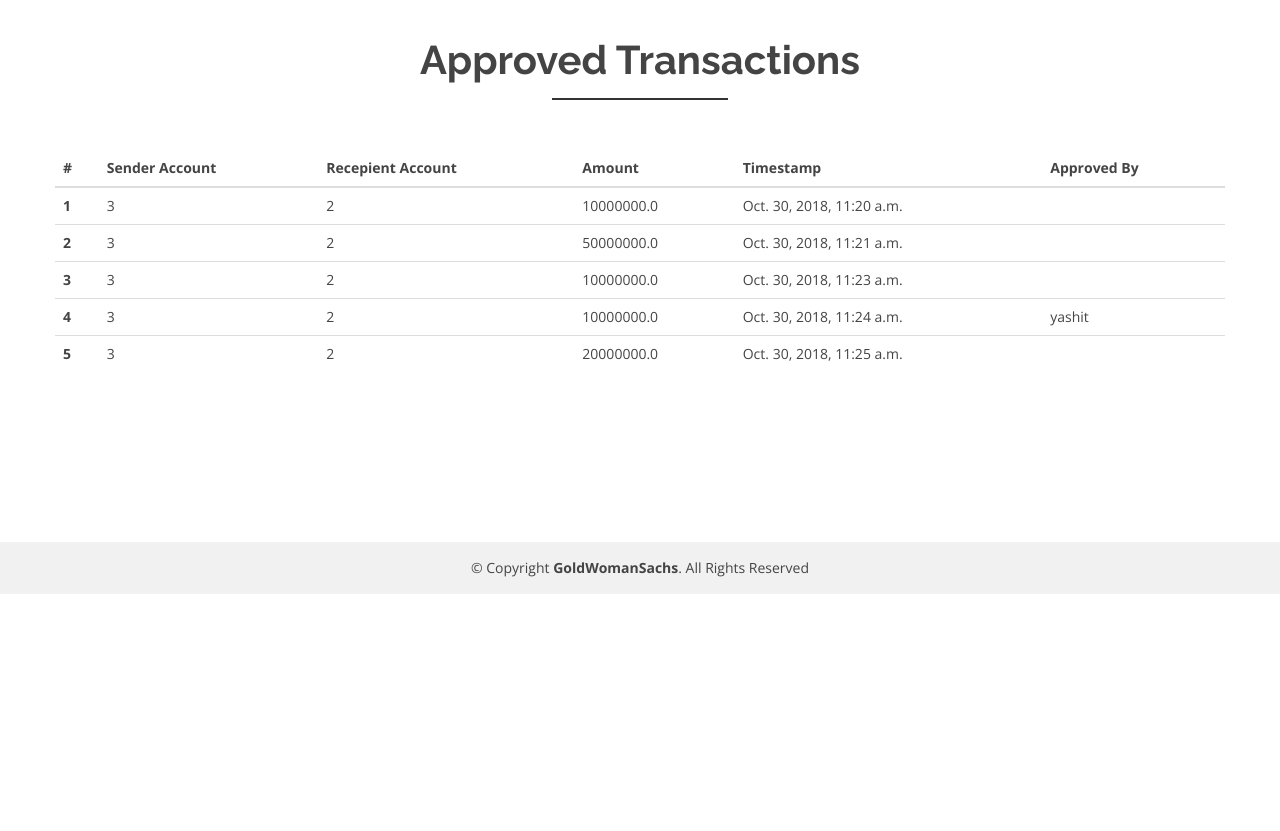
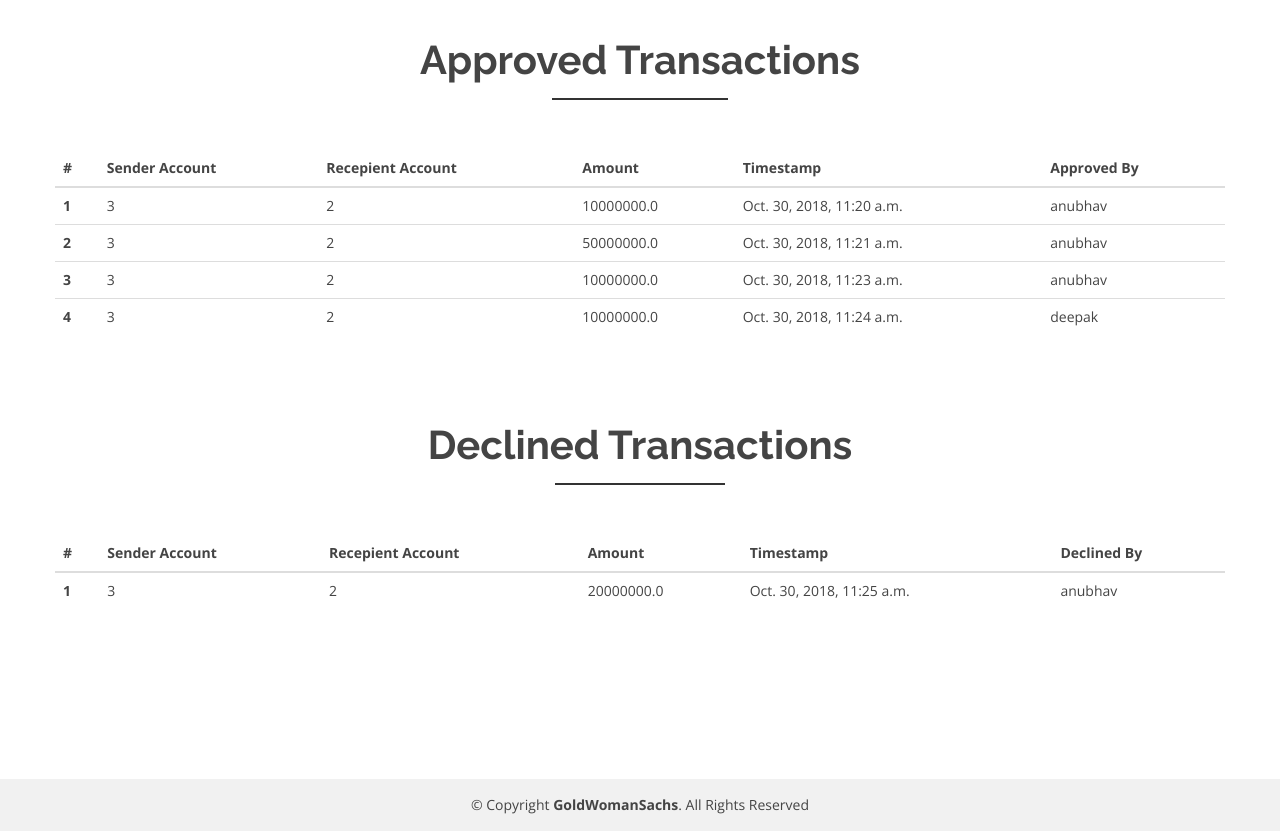
Before and after one commit to achaudhary997/Secure_Banking_System, a Django app: page /manage_transaction.php in a window 1280 px wide. Shown: the part 487-1318 px from the top of the page. Before the commit the page ends 1081 px from the top, so only its background shows below. Run offline with Django 3.2, Linux system fonts and the light colour scheme; a user stored in the database is signed in; data comes from the database, SQL or seed files in the repository; both versions use the stored data as it was after the commit; some libraries are stand-ins or nearby versions.

Commit message:
fixed multiple accounts glitch for reloading. Fixed inheritence issue wrt approval/decline status. Added a separate table for declined transactions

```diff
--- a/website/forms.py
+++ b/website/forms.py
@@ -47,22 +47,23 @@ class TransactionForm(forms.Form):
     user_accounts = forms.CharField(widget=forms.Select(
         choices=SEARCH_CHOICES))
 
-
-    def clean(self):
+    def clean_acc_num(self):
         acc_num = self.cleaned_data['acc_num']
         if acc_num:
             if acc_num <= 0:
-                # print ("HEREINVALID")
                 raise forms.ValidationError("Invalid Account Number.")
         else:
             raise forms.ValidationError("Enter Account Number.")
         return acc_num
 
-    # def clean(self):
-    #     transaction = self.cleaned_data
-    #     if Account.objects.get(acc_number=transaction['acc_num']) is None:
-    #         raise forms.ValidationError("Invalid Form")
-    #     return transaction
+    def clean(self):
+        transaction = self.cleaned_data
+        try:
+            recipientAccount = Account.objects.get(
+                acc_number=transaction['acc_num'])
+        except:
+            raise forms.ValidationError("Account doesn't exist.")
+        return transaction
 
 
 class RegisterForm(forms.ModelForm):
--- a/website/models.py
+++ b/website/models.py
@@ -103,7 +103,7 @@ class Transaction(models.Model):
     sender = models.ForeignKey(User, on_delete=models.CASCADE, related_name="sender")
     sender_account = models.ForeignKey(Account, on_delete=models.CASCADE, related_name="sender_account")
     recipient_account = models.ForeignKey(Account, on_delete=models.CASCADE, related_name="account")
-    signator = models.ForeignKey(Employee, on_delete=models.CASCADE, related_name="signator") # change to integer and add sys manager signator
+    signator = models.ForeignKey(User, on_delete=models.CASCADE, related_name="signator") # change to integer and add sys manager signator
     timestamp = models.DateTimeField(auto_now_add=True)
     is_validated = models.IntegerField(default=0)
     transaction_mode = models.CharField(default="debit", max_length=20)
--- a/website/templates/website/manage_transactions.html
+++ b/website/templates/website/manage_transactions.html
@@ -105,7 +105,7 @@
                                     <td>{{ transaction.recipient_account.acc_number }}</td>
                                     <td>{{ transaction.amount }}</td>
                                     <td>{{ transaction.timestamp }}</td>
-                                    <td>{{ transaction.signator.user.username }}</td>
+                                    <td>{{ transaction.signator.username }}</td>
                                 </tr>
                             {% endfor %}
                         </tbody>
@@ -120,6 +120,49 @@
                     </div>
                 </div>
             {% endif %}
+             {% if declined_transactions %}
+            <div class="row" style="margin-top: 70px">
+                <div class="col-md-12 col-sm-12 col-xs-12">
+                    <div class="section-headline text-center">
+                        <h2>Declined Transactions</h2>
+                    </div>
+                </div>
+            </div>
+            <div class="row">
+                <table class="table">
+                    <thead>
+                        <tr>
+                            <th scope="col">#</th>
+                            <th scope="col">Sender Account</th>
+                            <th scope="col">Recepient Account</th>
+                            <th scope="col">Amount</th>
+                            <th scope="col">Timestamp</th>
+                            <th scope="col">Declined By</th>
+                        </tr>
+                    </thead>
+                    <tbody>
+                        {% for transaction in declined_transactions %}
+                        <tr>
+                            <th scope="row">{{ forloop.counter }}</th>
+                            <td>{{ transaction.sender_account.acc_number }}</td>
+                            <td>{{ transaction.recipient_account.acc_number }}</td>
+                            <td>{{ transaction.amount }}</td>
+                            <td>{{ transaction.timestamp }}</td>
+                            <td>{{ transaction.signator.username }}</td>
+                        </tr>
+                        {% endfor %}
+                    </tbody>
+                </table>
+            </div>
+            {% else %}
+            <div class="row" style="margin-top: 100px">
+                <div class="col-md-12 col-sm-12 col-xs-12">
+                    <div class="section-headline text-center">
+                        <h2>No Declined Transactions</h2>
+                    </div>
+                </div>
+            </div>
+            {% endif %}
         </div>
     </div>
 </div>
--- a/website/views.py
+++ b/website/views.py
@@ -144,10 +144,24 @@ def logout_user(request):
     return render(request, 'website/index.html', context=None)
 
 
+def get_acc_choices(user):
+    profile = Profile.objects.filter(user=user)[0]
+    accounts = Account.objects.filter(user=profile)
+    acc_choices = []
+
+    for account in accounts:
+        acc_choices.append((str(account.acc_number), str(account.acc_number)))
+
+    return acc_choices
+
 def transact(request):
+    form = TransactionForm
     if request.user.is_authenticated:
         if not check_otp_setup(request.user):
             return redirect('otp_setup')
+
+        user_accounts = get_acc_choices(request.user)
+        print (user_accounts)
         if request.method == 'POST':
             transact_form = TransactionForm(request.POST)
             if transact_form.is_valid():
@@ -155,36 +169,46 @@ def transact(request):
                 amount = transact_form.cleaned_data['amount']
                 acc_num = transact_form.cleaned_data['acc_num']
                 otp = transact_form.cleaned_data['otp']
+                user_account = transact_form.cleaned_data['user_accounts']
+
                 profile = Profile.objects.filter(user=request.user)[0]
                 totp = pyotp.TOTP(profile.otp_secret)
                 # logging.info("BEFOREOTP")
                 if not totp.verify(otp):
                     messages.error(
                         request, 'Tx Declined - Invalid OTP')
-                    return render(request, 'website/transact.html', context={'form': transact_form})
+                    return render(request, 'website/transact.html', context={"form": form, "user_accounts": user_accounts})
 
                 # print ("DEBUG: HERE")
                 # logging.info("DEBUG: " )D
 
-                recipient_account = Account.objects.filter(acc_number=acc_num)[0]
+                recipient_account = Account.objects.filter(
+                                    acc_number=acc_num)[0]
+                #sender_account = Account.objects.filter(
+                #    user=User.objects.get(pk=request.user.id).user_profile.all()[0])[0]
                 sender_account = Account.objects.filter(
-                    user=User.objects.get(pk=request.user.id).user_profile.all()[0])[0]
+                    acc_number=user_account)[0]
+                signator = CustomerIndividual.objects.filter(
+                    user=request.user)[0].relationship_manager.user
 
-                signator = CustomerIndividual.objects.filter(user=request.user)[0].relationship_manager
+                if recipient_account.user == sender_account.user:
+                    transaction_mode = "within own accounts"
+                else:
+                    transaction_mode = "debit"
 
                 if recipient_account is None:
                     messages.error(request, 'Tx Declined - Please enter a valid account number.')
-                    return render(request, 'website/index.html', context={'form': transact_form})
+                    return render(request, 'website/transact.html', context={"form": form, "user_accounts": user_accounts})
                 if recipient_account == sender_account:
-                    messages.error(request, 'Tx Declined - Ha! You\'re smart, we\'re smarter.')
-                    return render(request, 'website/transact.html', context={'form': transact_form})
+                    messages.error(request, 'Tx Declined - Ha! You\'re smart, we\'re smarter. You cannot send money to the same account')
+                    return render(request, 'website/transact.html', context={"form": form, "user_accounts": user_accounts})
                 if float(amount) <= 0:
                     messages.error(request, 'Tx Declined - Ha! You\'re smart, we\'re smarter.')
-                    return render(request, 'website/transact.html', context={'form': transact_form})
+                    return render(request, 'website/transact.html', context={"form": form, "user_accounts": user_accounts})
                 if float(amount) > sender_account.balance - 10000:
                     # is_validated = settings.STATUS_DECLINED
-                    messages.error(request, "Tx Declined - Ha! You're smart, we're smarter.")
-                    return render(request, 'website/transact.html', context={'form': transact_form})
+                    messages.error(request, "Tx Declined - Ha! You're smart, we're smarter. This transaction will result in account balance below minimum threshold")
+                    return render(request, 'website/transact.html', context={"form": form, "user_accounts": user_accounts})
                 if float(amount) > 100000:
                     is_validated = settings.STATUS_PENDING
                 else:
@@ -198,7 +222,7 @@ def transact(request):
                         #Return error saying atleast 10000 balance should be there
                         is_validated = settings.STATUS_DECLINED
                         messages.error(request, 'Tx Declined - You must maintain a minimum balance of INR 10,000.')
-                        return render(request, 'website/transact.html', context={'form': transact_form})
+                        return render(request, 'website/transact.html', context={"form": form, "user_accounts": user_accounts})
 
                 transaction = Transaction.create(   amount=amount, sender=request.user,
                                                     recipient_account=recipient_account,
@@ -214,9 +238,9 @@ def transact(request):
                 # print (transact_form.errors)
                 # print("HEREBOI", str(transact_form.errors))
                 # logging.info(transact_form.errors)
-                return render(request, 'website/transact.html', context={'form': transact_form})
+                return render(request, 'website/transact.html', context={"form": form, "user_accounts": user_accounts})
 
-        return render(request, 'website/transact.html')
+        return render(request, 'website/transact.html', context={"form": form, "user_accounts": user_accounts})
     else:
         return render(request, 'website/index.html')
 
@@ -228,24 +252,27 @@ def manage_transaction(request):
     elif request.user.is_superuser:
         transactions = Transaction.objects.all()
     else:
-        employee_object = Employee.objects.filter(user=request.user)[0]
-        transactions = Transaction.objects.filter(signator=employee_object)
+        transactions = Transaction.objects.filter(signator=request.user)
 
     pending_transactions = []
     approved_transactions = []
+    declined_transactions = []
 
     search_form = SearchForm
 
     for transaction in transactions:
-        if transaction.is_validated != settings.STATUS_PENDING:
+        if transaction.is_validated == settings.STATUS_PENDING:
+            pending_transactions.append(transaction)
+        elif transaction.is_validated == settings.STATUS_DECLINED:
+            declined_transactions.append(transaction)
+        else:
             approved_transactions.append(transaction)
-        else:
-            pending_transactions.append(transaction)
 
     return render(  request,
                     'website/manage_transactions.html',
                     context={   "pending_transactions": pending_transactions,
                                 "approved_transactions": approved_transactions,
+                                "declined_transactions":declined_transactions,
                                 "search_form": search_form
                             }
                 )
@@ -285,13 +312,20 @@ def history(request):
     if request.user.is_authenticated:
         if not check_otp_setup(request.user):
             return redirect('otp_setup')
-        sent_transactions = Transaction.objects.filter(sender=request.user)
+        user_transactions = Transaction.objects.filter(sender=request.user)
         user_account = Account.objects.filter(
-            user=User.objects.get(pk=request.user.id).user_profile.all()[0])[0]
-        user_account_number = user_account.acc_number
-        user_account_balance = user_account.balance
-        received_transactions = Transaction.objects.filter(recipient_account=user_account)
-        user_transactions = list(chain(sent_transactions, received_transactions))
+            user=User.objects.get(pk=request.user.id).user_profile.all()[0])
+        user_account_details = []
+        for account in user_account:
+            user_account_details.append([account.acc_number, account.balance])
+            user_transactions = list(
+                chain(user_transactions, Transaction.objects.filter(recipient_account=account)))
+        for transaction in user_transactions:
+            sender_account = transaction.sender_account
+            recipient_account = transaction.recipient_account
+            print (sender_account, recipient_account, user_account)
+            if recipient_account in user_account and sender_account not in user_account:
+                transaction.transaction_mode = "credit"
 
         search_form = SearchForm
 
@@ -299,10 +333,9 @@ def history(request):
                         request,
                         'website/history.html',
                         context={
-                                    "user_transactions": user_transactions,
-                                    "user_account_number": user_account_number,
-                                    "user_account_balance": user_account_balance,
-                                    "search_form": search_form
+                            "user_transactions": user_transactions,
+                            "user_account_details": user_account_details,
+                            "search_form": search_form
                                 }
                     )
 
@@ -345,8 +378,8 @@ def search(request):
                 elif request.user.is_superuser:
                     user_transactions = Transaction.objects.all()
                 else:
-                    employee_object = Employee.objects.filter(user=request.user)[0]
-                    user_transactions = Transaction.objects.filter(signator=employee_object)
+
+                    user_transactions = Transaction.objects.filter(signator=request.user)
 
             else:
                 messages.error(request, "You're smart; We're Smarter")
@@ -490,6 +523,7 @@ def approve(request):
                 sender_account.save()
                 recipient_account.save()
                 transaction.is_validated = settings.STATUS_APPROVED
+                transaction.signator = request.user
                 transaction.save()
 
             elif request.POST.get("decline_transaction"):
@@ -506,6 +540,7 @@ def approve(request):
                     return render(request, 'website/manage_transactions.html', context={'messages': messages})
 
                 transaction.is_validated = settings.STATUS_DECLINED
+                transaction.signator = request.user
                 transaction.save()
 
             return HttpResponseRedirect('manage_transaction.php')
```
Also changed, not shown: db.sqlite3, website/migrations/0009_auto_20181030_1051.py (added).
